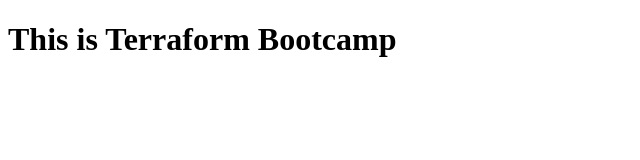
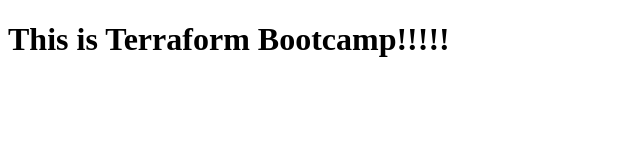
Before and after one commit to KaliiMoon/terraform-beginner-bootcamp-2023, a plain HTML site: page public/index.html in a window 1280 px wide. Shown: the full height of the page, 0-640 px from the left. Drawn offline with Linux system fonts and the light colour scheme.

```diff
--- a/public/index.html
+++ b/public/index.html
@@ -5,6 +5,6 @@
     <title>Hello Terraformers</title>
 </head>
 <body>
-    <h1>This is Terraform Bootcamp</h1>
+    <h1>This is Terraform Bootcamp!!!!!</h1>
 </body>
 </html>
```
Also changed, not shown: 6 other files.
